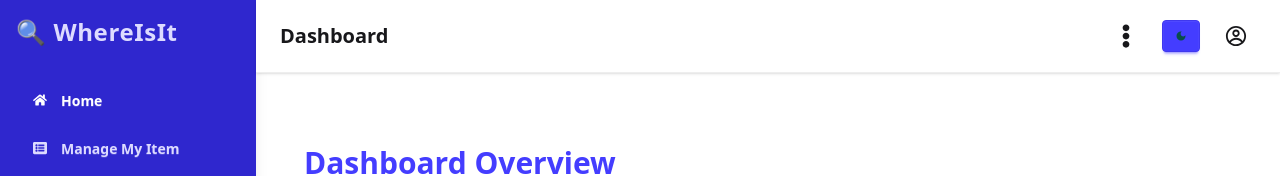
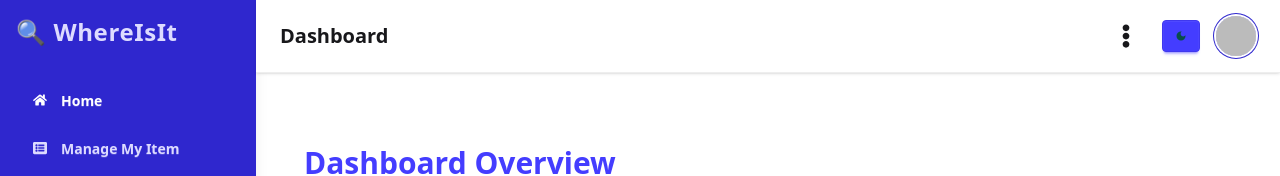
Before and after one commit to yeasinfohad347/Where-Is-It, a React (Vite) app: page /dashboard in a window 1280 px wide. Shown: the top 176 px of the page. Built offline with nearby package versions, Linux system fonts and the light colour scheme; no server answers; sample sign-in values are in the browser's storage.

Commit message:
ready to use

```diff
--- a/src/components/Navbar.jsx
+++ b/src/components/Navbar.jsx
@@ -165,8 +165,8 @@ const Navbar = () => {
                   to="/login"
                   className={({ isActive }) =>
                     isActive
-                      ? "btn btn-sm btn-secondary text-white font-semibold"
-                      : "btn btn-sm btn-secondary btn-outline hover:bg-secondary hover:text-white"
+                      ? "btn btn-sm btn-primary text-white font-semibold"
+                      : "btn btn-sm btn-primary btn-outline hover:bg-secondary hover:text-white"
                   }
                 >
                   Login
--- a/src/pages/Banner.jsx
+++ b/src/pages/Banner.jsx
@@ -44,7 +44,7 @@ const Banner = () => {
             <img
               src={image}
               alt={`Slide ${index + 1}`}
-              className="w-full h-[250px] sm:h-[400px] md:h-[500px] lg:h-[600px] xl:h-[600px] object-cover"
+              className="w-full h-[250px] sm:h-[400px] md:h-[500px] lg:h-[600px] xl:h-[650px] object-cover"
             />
           </div>
         ))}
--- a/src/pages/FAQ.jsx
+++ b/src/pages/FAQ.jsx
@@ -61,7 +61,7 @@ const FAQ = () => {
             >
               <input type="radio" name="faq-accordion" defaultChecked={defaultChecked} />
               <div className="collapse-title font-semibold text-primary">{question}</div>
-              <div className="collapse-content text-sm text-black">{answer}</div>
+              <div className="collapse-content text-sm ">{answer}</div>
             </div>
           ))}
         </div>
--- a/src/pages/dashboard/TopBar.jsx
+++ b/src/pages/dashboard/TopBar.jsx
@@ -1,13 +1,14 @@
-import React, { useState, useEffect, useRef } from "react";
+import React, { useState, useEffect, useRef, useContext } from "react";
 import { FaEllipsisV } from "react-icons/fa";
 import { CgProfile } from "react-icons/cg";
 import { MdLightMode, MdDarkMode } from "react-icons/md";
-import { NavLink } from "react-router";
-
+import { NavLink } from "react-router";  // react-router-dom instead of react-router
+import { AuthContext } from "../../contexts/AuthContest";
 
 const Topbar = ({ theme, toggleTheme, onToggleSidebar }) => {
   const [dropdownOpen, setDropdownOpen] = useState(false);
   const dropdownRef = useRef(null);
+  const { user } = useContext(AuthContext); // useContext, not use()
 
   // Close dropdown if clicked outside
   useEffect(() => {
@@ -51,10 +52,7 @@ const Topbar = ({ theme, toggleTheme, onToggleSidebar }) => {
 
       <div className="flex items-center gap-4">
         {/* Dropdown menu: visible md and up */}
-        <div
-          className="relative hidden md:block"
-          ref={dropdownRef}
-        >
+        <div className="relative hidden md:block" ref={dropdownRef}>
           <button
             onClick={() => setDropdownOpen(!dropdownOpen)}
             aria-expanded={dropdownOpen}
@@ -108,9 +106,20 @@ const Topbar = ({ theme, toggleTheme, onToggleSidebar }) => {
         </button>
 
         {/* Profile button */}
-        <button className="btn btn-ghost btn-circle" aria-label="Profile">
-          <CgProfile size={22} />
-        </button>
+        {user ? (
+          <div
+            className="avatar tooltip tooltip-bottom cursor-pointer"
+            data-tip={user.displayName || "User"}
+          >
+            <div className="w-10 rounded-full ring ring-primary ring-offset-base-100 ring-offset-2">
+              <img src={user.photoURL || "/default-avatar.png"} alt="User" />
+            </div>
+          </div>
+        ) : (
+          <button className="btn btn-ghost btn-circle" aria-label="Profile">
+            <CgProfile size={22} />
+          </button>
+        )}
       </div>
     </header>
   );
```
